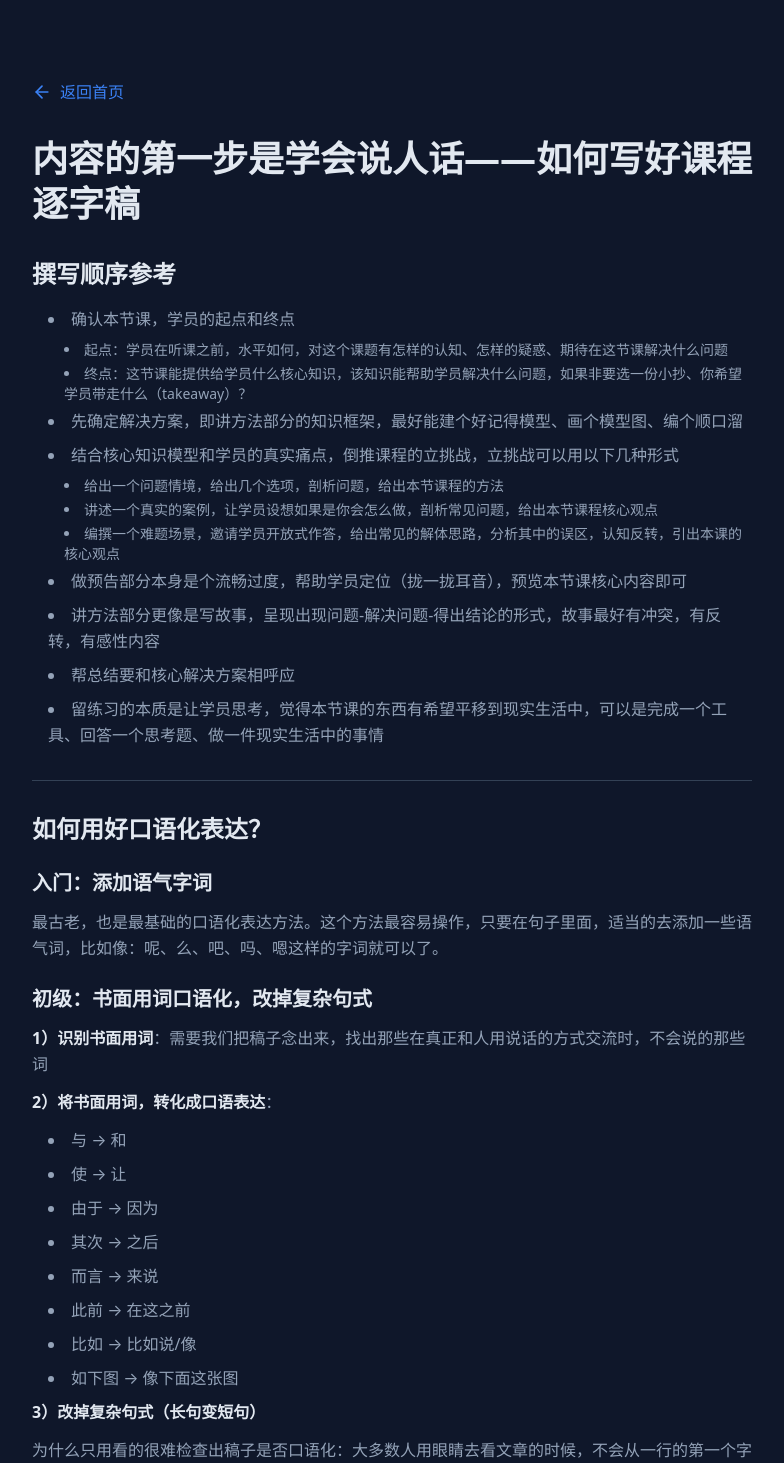
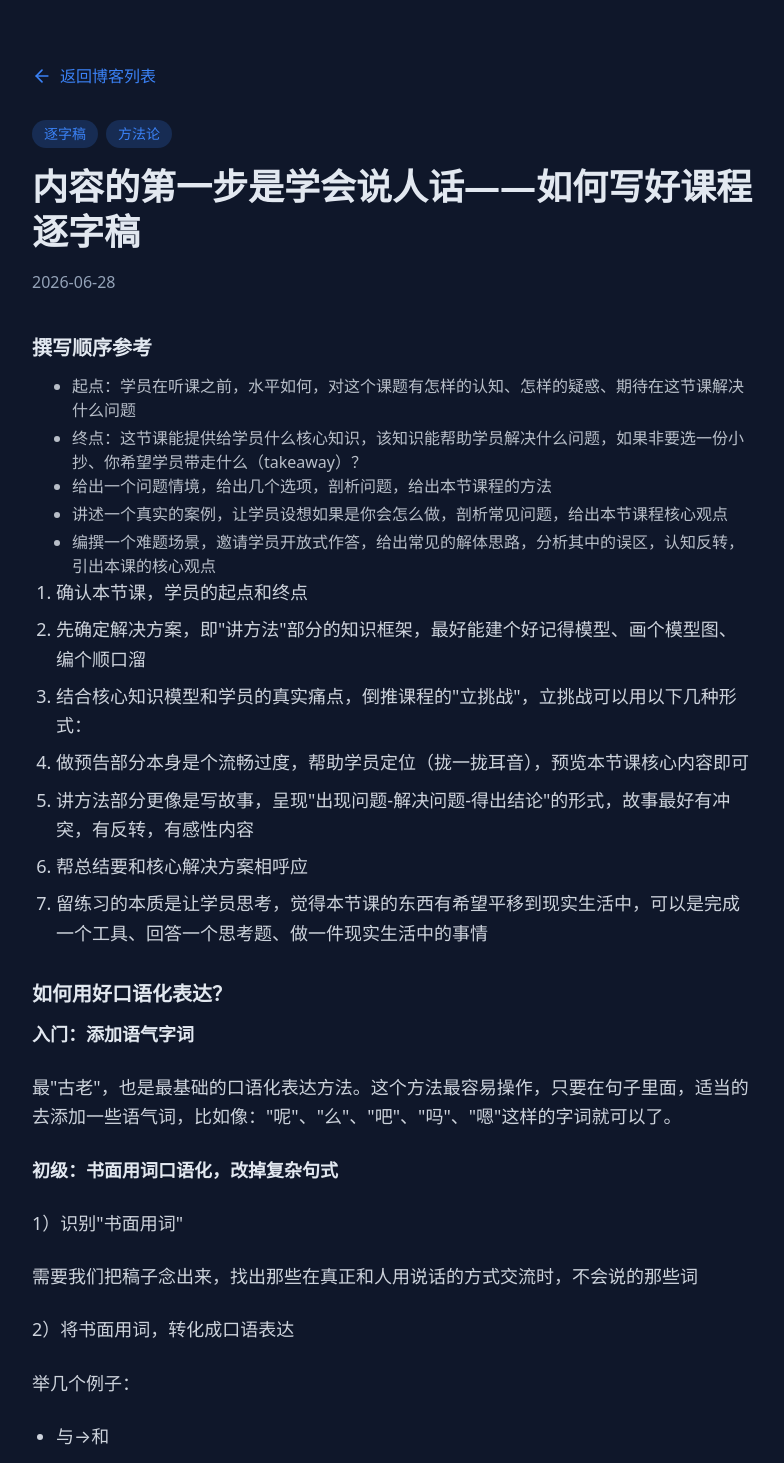
Before and after one commit to xqyclin910-oss/clin-portfolio, a Next.js app: page /blog/how-to-write-script in a window 1280 px wide. Shown: the top 1463 px of the page, without its empty margins (248-1032 px from the left). Built offline with nearby package versions, Linux system fonts and the light colour scheme.

Commit message:
fix: 完整重写两篇博客详情页，添加完整内容+排版样式+配图
Coze-Commit-Type: user
Coze-User-ID: 1132941795395483
Coze-Conversation-ID: 9004599

```diff
--- a/src/app/blog/[slug]/page.tsx
+++ b/src/app/blog/[slug]/page.tsx
@@ -3,54 +3,63 @@ import Link from 'next/link';
 import { ArrowLeft } from 'lucide-react';
 
 // 文章数据
-const articles: Record<string, { title: string; content: string }> = {
+const articles: Record<string, {
+  title: string;
+  date: string;
+  tags: string[];
+  content: string;
+}> = {
   'how-to-write-script': {
     title: '内容的第一步是学会说人话——如何写好课程逐字稿',
+    date: '2026-06-28',
+    tags: ['逐字稿', '方法论'],
     content: `
-## 撰写顺序参考
+### 撰写顺序参考
 
 1. 确认本节课，学员的起点和终点
    - 起点：学员在听课之前，水平如何，对这个课题有怎样的认知、怎样的疑惑、期待在这节课解决什么问题
    - 终点：这节课能提供给学员什么核心知识，该知识能帮助学员解决什么问题，如果非要选一份小抄、你希望学员带走什么（takeaway）？
 
-2. 先确定解决方案，即讲方法部分的知识框架，最好能建个好记得模型、画个模型图、编个顺口溜
+2. 先确定解决方案，即"讲方法"部分的知识框架，最好能建个好记得模型、画个模型图、编个顺口溜
 
-3. 结合核心知识模型和学员的真实痛点，倒推课程的立挑战，立挑战可以用以下几种形式
+3. 结合核心知识模型和学员的真实痛点，倒推课程的"立挑战"，立挑战可以用以下几种形式：
    - 给出一个问题情境，给出几个选项，剖析问题，给出本节课程的方法
    - 讲述一个真实的案例，让学员设想如果是你会怎么做，剖析常见问题，给出本节课程核心观点
    - 编撰一个难题场景，邀请学员开放式作答，给出常见的解体思路，分析其中的误区，认知反转，引出本课的核心观点
 
 4. 做预告部分本身是个流畅过度，帮助学员定位（拢一拢耳音），预览本节课核心内容即可
 
-5. 讲方法部分更像是写故事，呈现出现问题-解决问题-得出结论的形式，故事最好有冲突，有反转，有感性内容
+5. 讲方法部分更像是写故事，呈现"出现问题-解决问题-得出结论"的形式，故事最好有冲突，有反转，有感性内容
 
 6. 帮总结要和核心解决方案相呼应
 
 7. 留练习的本质是让学员思考，觉得本节课的东西有希望平移到现实生活中，可以是完成一个工具、回答一个思考题、做一件现实生活中的事情
 
----
+### 如何用好口语化表达？
 
-## 如何用好口语化表达？
+**入门：添加语气字词**
 
-### 入门：添加语气字词
+最"古老"，也是最基础的口语化表达方法。这个方法最容易操作，只要在句子里面，适当的去添加一些语气词，比如像："呢"、"么"、"吧"、"吗"、"嗯"这样的字词就可以了。
 
-最古老，也是最基础的口语化表达方法。这个方法最容易操作，只要在句子里面，适当的去添加一些语气词，比如像：呢、么、吧、吗、嗯这样的字词就可以了。
+**初级：书面用词口语化，改掉复杂句式**
 
-### 初级：书面用词口语化，改掉复杂句式
+1）识别"书面用词"
 
-**1）识别书面用词**：需要我们把稿子念出来，找出那些在真正和人用说话的方式交流时，不会说的那些词
+需要我们把稿子念出来，找出那些在真正和人用说话的方式交流时，不会说的那些词
 
-**2）将书面用词，转化成口语表达**：
-- 与 → 和
-- 使 → 让
-- 由于 → 因为
-- 其次 → 之后
-- 而言 → 来说
-- 此前 → 在这之前
-- 比如 → 比如说/像
-- 如下图 → 像下面这张图
+2）将书面用词，转化成口语表达
 
-**3）改掉复杂句式（长句变短句）**
+举几个例子：
+- 与→和
+- 使→让
+- 由于→因为
+- 其次→之后
+- 而言→来说
+- 此前→在这之前
+- 比如→比如说/像
+- 如下图→像下面这张图
+
+3）改掉复杂句式（长句变短句）
 
 为什么只用看的很难检查出稿子是否口语化：大多数人用眼睛去看文章的时候，不会从一行的第一个字开始，逐字浏览，而是浏览一个区域的文字。而且在看的时候，有不理解的部分，可以跳过去重新看。因此，当遇到比较长、比较复杂的句子，也能够理解。
 
@@ -59,29 +68,33 @@ const articles: Record<string, { title: string; content: string }> = {
 - 把多层逻辑，改成单层逻辑
 - 删掉没有实际意义的形容词
 
-### 高级：打个好比方
+**高级：打个好比方**
 
-为什么我们打不出好比方？自己真正掌握了解的东西，才能举出恰当的例子。那些自己都模棱两可的内容，基本上就会写术语，跳过举例这个环节。
+为什么我们打不出好比方？
+
+自己真正掌握了解的东西，才能举出恰当的例子。那些自己都模棱两可的内容，基本上就会写术语，跳过举例这个环节。
 
 能否举出恰当的例子，是检查自己知识掌握程度的方法，也是一个判定课程好坏的标准。现在市面上有很多看似很有道理，但实际说的是空话、废话的课程。这些课都有一个特点，要么语焉不详，要么例子牵强。
 
-怎样练习打比方的能力——勤记笔记。遇到好的案例，要像看到500万一样，两眼放光，赶紧给记下来。没事就翻一翻，在遇到类似情况的时候，拿出来用一用。这门手艺是越用越熟练。
+怎样练习打比方的能力——勤记笔记
 
-### 进阶：勾起用户的内心戏
+遇到好的案例，要像看到500万一样，两眼放光，赶紧给记下来。没事就翻一翻，在遇到类似情况的时候，拿出来用一用。这门手艺是越用越熟练。
+
+**进阶：勾起用户的内心戏**
 
 面对面的交流，你有什么问题，老师马上给你解答，在听答案的过程当中，你有什么疑问，也可以马上提出来，老师会接着给你解答。
 
 线上课虽然做不到及时的互动，但是也要让用户感受到，咱们是在有温度的交流。
 
-比如说，我们讲中国生育率创新低，少年比老年人少。这和1990年的日本差不多。听到这，用户心里可能会想，1990年的日本咋了？有什么特点呢？我就应该马上给出答案，那个时候的日本经济，处于长期低迷的状态。
+比如说，我们讲"中国生育率创新低，少年比老年人少。这和1990年的日本差不多。"听到这，用户心里可能会想，1990年的日本咋了？有什么特点呢？我就应该马上给出答案，那个时候的日本经济，处于长期低迷的状态。
 
 那用户可能马上又会想，那中国经济，会不会也因为人口的趋势，重蹈日本的覆辙？我就要在课程里帮用户说出这个问题，再给你一个解答。
 
-除了时刻注意对象感，我们还能：人为制造坡度。其实就是勾起别人的好奇心，以及出人意料的反转。制造悬念，如果有条件再来个反转，效果会更好。
+除了时刻注意对象感，我们还能：人为制造坡度
 
----
+其实就是勾起别人的好奇心，以及出人意料的反转。制造悬念，如果有条件再来个反转，效果会更好。
 
-## 写稿时有哪些技巧可以提高效率？
+### 写稿时有哪些技巧可以提高效率？
 
 - 好的资料来源：首选让Kimi帮忙找，内网找不到外网perplexity找；另外可来自微信生态万字文章、财经报道类网站、研报、得到等平台课程、传播蛙等垂类案例网站、知识星球等经验分享社区、小宇宙等播客、咸鱼可购电子资料
 - 写稿时不要听歌，会严重干扰脑内默念，注意，默念十分十分重要
@@ -90,39 +103,35 @@ const articles: Record<string, { title: string; content: string }> = {
 - 先给模型画个草稿，写后面的内容一眼就可以定位检查
 - 写完要念一遍！写完要念一遍！写完要念一遍！
 
----
+### 什么是"七龙珠"式的结构？能举个例子吗？
 
-## 什么是七龙珠式的结构？能举个例子吗？
+![课程结构](https://images.unsplash.com/photo-1516321318423-f8f5e853d8aa?w=800&h=450&fit=crop)
 
-### 1. 打招呼
+1. **打招呼** — 同学，你好，我是xx老师，本节课xxx
 
-同学，你好，我是xx老师，本节课xxx
+2. **立挑战** — 情景挑战+剖析本质
+   - 所谓挑战，就是主体+目标+约束条件。
+   - 比如你要讲一门课：介绍北京。第一种讲法是按各种领域堆砌，挂一漏万。第二种讲法，就是预设一个挑战：假设一个高中生暑假到北京玩两天，500元预算，希望了解最大化，请设计旅行计划。用户被代入挑战性情境，新知识成了应对挑战的工具，而不是认知负担。
+   - 参考案例：玩赚短视频第2课——假如你有一条带货母婴用品的视频发布在四个平台，抖音点赞300，快手180，小红书25，视频号20，你看出该关注哪个平台吗？
 
-### 2. 立挑战-情景挑战+剖析本质
+3. **做预告** — 本节内容预告
 
-概念解释：所谓挑战，就是主体+目标+约束条件。
+4. **讲方法** — 总结案例中出现的步骤和方法论
+   - 例如："门当户对有钱赚，一选二切三推算"
 
-比如你要讲一门课：介绍北京。
+5. **给小抄** — 给个表或者总结性落地工具
 
-第一种讲法，是按照各种领域，政治、经济、文化、历史、气候、物产、商业，无论怎么介绍，都有挂一漏万之憾。最后，很可能讲成数据和概念的堆砌。
+6. **帮总结** — 课程总结
 
-第二种讲法，就是预设一个挑战。比如，假设一个高中生，暑假要到北京玩两天，有500元预算，他希望对北京城的了解最大化，请你替他设计一个包括食宿游购娱各种因素的旅行计划，并解释为什么。
+7. **留练习** — 练习题或者思考题，大家听完课记得动动手，光听不是你的，有输出才有收获
 
-你看，这个题目中就有了主体、目标和约束条件。用户很容易被代入一个挑战性的情境，新知识成了他应对挑战的工具，而不是需要强行记忆的认知负担。
-
-### 3. 做预告-本节内容预告
-
-### 4. 讲方法-总结案例中出现的步骤&方法论
-
-### 5. 给小抄-给个表或者总结性落地工具（复盘笔记）
-
-### 6. 帮总结-课程总结
-
-### 7. 留练习-练习题或者思考题
+![教学方法](https://images.unsplash.com/photo-1524178232363-1fb2b075b655?w=800&h=450&fit=crop)
 `,
   },
   'staying-steady-amid-trends': {
     title: '在潮流中稳住脚跟',
+    date: '2026-06-28',
+    tags: ['内容设计', '方法论'],
     content: `
 不少课程产品经理，尤其是对财务结果负责的，从项目筛选开始直至产品上架之后，每天都会被几个问题笼罩：
 
@@ -133,11 +142,9 @@ const articles: Record<string, { title: string; content: string }> = {
 
 我们总觉得有个"大势所趋"，什么"历史的洪流滚滚向前"，总觉得历史有一个方向，有一个终点，历史上发生的事情总有其最终的意义，这个看上去很像经验论，但实际上是我们拿着结果去解释过程。经济发展并非线性连续和自然发生的，它没有"大势所趋"。
 
----
+### 创新的五种范式
 
-![潮流趋势](https://images.unsplash.com/photo-1551288049-bebda4e38f71?w=800&h=400&fit=crop)
-
-### 创新的五种范式
+![创新趋势](https://images.unsplash.com/photo-1551288049-bebda4e38f71?w=800&h=450&fit=crop)
 
 实际上真正能够带来经济发展的创新一共有五种范式：
 
@@ -151,15 +158,13 @@ const articles: Record<string, { title: string; content: string }> = {
 
 ### 问题树：从客户出发的内容设计
 
-这时候客户的**"问题树"**就非常重要，它总是起始于客户的一个核心目标或者说待解决的问题，从而延伸出一堆因果关系导致的细分问题，我们就是要找到当前解答这些问题的最好资源。
+这时候客户的"问题树"就非常重要，它总是起始于客户的一个核心目标或者说待解决的问题，从而延伸出一堆因果关系导致的细分问题，我们就是要找到当前解答这些问题的最好资源。
 
 不过很多时候太新的事物，亲历的人自己都没仔细想过事情的发展脉络，那我们又怎么知道要如何选取并且定制内容？
 
----
+### 学科体系兜底
 
-![知识体系](https://images.unsplash.com/photo-1507842219432-e47d545a9902?w=800&h=400&fit=crop)
-
-### 学科体系兜底
+![知识体系](https://images.unsplash.com/photo-1507842219432-e47d545a9902?w=800&h=450&fit=crop)
 
 学科会为我们兜底：
 
@@ -212,6 +217,198 @@ export async function generateMetadata({ params }: { params: Promise<{ slug: str
   };
 }
 
+// 渲染文章内容的组件
+function ArticleContent({ content: rawContent }: { content: string }) {
+  // 处理图片标记
+  const processImage = (line: string) => {
+    const imageMatch = line.match(/!\[(.*?)\]\((.*?)\)/);
+    if (imageMatch) {
+      const alt = imageMatch[1];
+      const src = imageMatch[2];
+      return (
+        <figure key={src} className="my-8">
+          <img
+            src={src}
+            alt={alt}
+            className="w-full rounded-lg shadow-lg"
+            loading="lazy"
+          />
+        </figure>
+      );
+    }
+    return null;
+  };
+
+  const lines = rawContent.split('\n');
+  const elements: React.ReactNode[] = [];
+  let currentParagraph: string[] = [];
+  let currentList: { items: string[]; ordered: boolean } | null = null;
+  let inSubList = false;
+  let subListItems: string[] = [];
+
+  const flushParagraph = () => {
+    if (currentParagraph.length > 0) {
+      const text = currentParagraph.join('\n').trim();
+      if (text) {
+        // 处理粗体
+        const parts = text.split(/\*\*(.*?)\*\*/);
+        elements.push(
+          <p key={`p-${elements.length}`} className="text-lg leading-relaxed mb-6 text-foreground/90">
+            {parts.map((part, i) =>
+              i % 2 === 1 ? (
+                <strong key={i} className="font-semibold text-foreground">{part}</strong>
+              ) : (
+                part
+              )
+            )}
+          </p>
+        );
+      }
+      currentParagraph = [];
+    }
+  };
+
+  const flushList = () => {
+    if (currentList) {
+      const ListTag = currentList.ordered ? 'ol' : 'ul';
+      elements.push(
+        <ListTag key={`list-${elements.length}`} className={`ml-6 space-y-2 ${currentList.ordered ? 'list-decimal' : 'list-disc'}`}>
+          {currentList.items.map((item, idx) => (
+            <li key={idx} className="text-lg leading-relaxed text-foreground/90">{item}</li>
+          ))}
+        </ListTag>
+      );
+      currentList = null;
+    }
+  };
+
+  const flushSubList = () => {
+    if (subListItems.length > 0) {
+      elements.push(
+        <ul key={`sublist-${elements.length}`} className="ml-10 space-y-1 list-disc text-base text-foreground/80">
+          {subListItems.map((item, idx) => (
+            <li key={idx}>{item}</li>
+          ))}
+        </ul>
+      );
+      subListItems = [];
+      inSubList = false;
+    }
+  };
+
+  for (let i = 0; i < lines.length; i++) {
+    const line = lines[i];
+
+    // 处理图片
+    const imageElement = processImage(line);
+    if (imageElement) {
+      flushParagraph();
+      flushList();
+      flushSubList();
+      elements.push(imageElement);
+      continue;
+    }
+
+    // 处理引用块
+    if (line.startsWith('> ')) {
+      flushParagraph();
+      flushList();
+      flushSubList();
+      const quoteText = line.replace(/^> /, '').replace(/\*\*(.*?)\*\*/g, '<strong>$1</strong>');
+      elements.push(
+        <blockquote key={`quote-${elements.length}`} className="border-l-4 border-primary bg-primary/10 pl-4 py-3 my-6 italic">
+          <p className="text-lg leading-relaxed text-foreground/90">{quoteText.split('<strong>').map((part, idx) => {
+            if (part.includes('</strong>')) {
+              const [bold, rest] = part.split('</strong>');
+              return [<strong key={idx} className="font-semibold">{bold}</strong>, rest];
+            }
+            return part;
+          })}</p>
+        </blockquote>
+      );
+      continue;
+    }
+
+    // 处理三级标题
+    if (line.startsWith('### ')) {
+      flushParagraph();
+      flushList();
+      flushSubList();
+      elements.push(
+        <h3 key={`h3-${elements.length}`} className="text-xl font-semibold mt-8 mb-3 text-foreground">
+          {line.replace('### ', '')}
+        </h3>
+      );
+      continue;
+    }
+
+    // 处理二级标题
+    if (line.startsWith('## ')) {
+      flushParagraph();
+      flushList();
+      flushSubList();
+      elements.push(
+        <h2 key={`h2-${elements.length}`} className="text-2xl font-bold mt-12 mb-4 text-foreground">
+          {line.replace('## ', '')}
+        </h2>
+      );
+      continue;
+    }
+
+    // 处理空行
+    if (line.trim() === '') {
+      flushParagraph();
+      continue;
+    }
+
+    // 处理子列表（缩进的列表项）
+    if (line.startsWith('   - ') || line.match(/^   \d+\.\s/)) {
+      const item = line.replace(/^   -\s/, '').replace(/^   \d+\.\s/, '');
+      subListItems.push(item);
+      inSubList = true;
+      continue;
+    }
+
+    // 处理有序列表
+    if (line.match(/^\d+\.\s/)) {
+      flushParagraph();
+      flushSubList();
+      if (!currentList || !currentList.ordered) {
+        flushList();
+        currentList = { items: [], ordered: true };
+      }
+      const item = line.replace(/^\d+\.\s/, '');
+      currentList.items.push(item);
+      continue;
+    }
+
+    // 处理无序列表
+    if (line.startsWith('- ')) {
+      flushParagraph();
+      flushSubList();
+      if (!currentList || currentList.ordered) {
+        flushList();
+        currentList = { items: [], ordered: false };
+      }
+      const item = line.replace(/^-\s/, '');
+      currentList.items.push(item);
+      continue;
+    }
+
+    // 普通段落
+    flushList();
+    flushSubList();
+    currentParagraph.push(line);
+  }
+
+  // 处理最后的内容
+  flushParagraph();
+  flushList();
+  flushSubList();
+
+  return <>{elements}</>;
+}
+
 // 博客详情页组件
 export default async function BlogPage({ params }: { params: Promise<{ slug: string }> }) {
   const { slug } = await params;
@@ -235,7 +432,7 @@ export default async function BlogPage({ params }: { params: Promise<{ slug: str
   }
 
   return (
-    <div className="min-h-screen bg-background py-12 md:py-20">
+    <div className="min-h-screen bg-background py-12 md:py-16">
       <div className="max-w-3xl mx-auto px-6">
         {/* 返回按钮 */}
         <Link
@@ -243,91 +440,45 @@ export default async function BlogPage({ params }: { params: Promise<{ slug: str
           className="inline-flex items-center gap-2 text-primary hover:text-primary/80 mb-8 transition-colors"
         >
           <ArrowLeft className="w-5 h-5" />
-          <span className="text-base font-medium">返回首页</span>
+          <span className="text-base font-medium">返回博客列表</span>
         </Link>
 
-        {/* 文章标题 */}
-        <h1 className="text-2xl md:text-3xl lg:text-4xl font-bold text-foreground mb-8 leading-tight">
-          {article.title}
-        </h1>
+        {/* 文章头部 */}
+        <header className="mb-10">
+          {/* 标签 */}
+          <div className="flex gap-2 mb-4">
+            {article.tags.map((tag, index) => (
+              <span
+                key={index}
+                className="px-3 py-1 rounded-full bg-primary/20 text-primary text-sm font-medium"
+              >
+                {tag}
+              </span>
+            ))}
+          </div>
+
+          {/* 标题 */}
+          <h1 className="text-3xl md:text-4xl font-bold text-foreground mb-4 leading-tight">
+            {article.title}
+          </h1>
+
+          {/* 日期 */}
+          <p className="text-muted-foreground">{article.date}</p>
+        </header>
 
         {/* 文章内容 */}
-        <article className="prose prose-lg prose-invert max-w-none">
-          <div className="text-foreground/90 leading-relaxed space-y-6">
-            {article.content.split('\n').map((line, index) => {
-              // 处理标题
-              if (line.startsWith('## ')) {
-                return (
-                  <h2 key={index} className="text-xl md:text-2xl font-bold text-foreground mt-8 mb-4">
-                    {line.replace('## ', '')}
-                  </h2>
-                );
-              }
-              if (line.startsWith('### ')) {
-                return (
-                  <h3 key={index} className="text-lg md:text-xl font-semibold text-foreground mt-6 mb-3">
-                    {line.replace('### ', '')}
-                  </h3>
-                );
-              }
-              // 处理分隔线
-              if (line.trim() === '---') {
-                return (
-                  <hr key={index} className="border-border my-8" />
-                );
-              }
-              // 处理列表项
-              if (line.startsWith('- ') || line.match(/^\d+\.\s/)) {
-                return (
-                  <li key={index} className="text-muted-foreground ml-4 mb-2">
-                    {line.replace(/^-\s/, '').replace(/^\d+\.\s/, '')}
-                  </li>
-                );
-              }
-              // 处理缩进内容（子列表）
-              if (line.startsWith('   - ') || line.startsWith('   ')) {
-                return (
-                  <li key={index} className="text-muted-foreground ml-8 mb-1 text-sm">
-                    {line.replace(/^   -\s/, '').replace(/^   /, '')}
-                  </li>
-                );
-              }
-              // 处理粗体文本
-              if (line.includes('**')) {
-                const parts = line.split(/\*\*(.*?)\*\*/);
-                return (
-                  <p key={index} className="text-muted-foreground mb-3">
-                    {parts.map((part, i) =>
-                      i % 2 === 1 ? (
-                        <strong key={i} className="text-foreground font-semibold">{part}</strong>
-                      ) : (
-                        part
-                      )
-                    )}
-                  </p>
-                );
-              }
-              // 处理普通段落
-              if (line.trim() && !line.startsWith('#')) {
-                return (
-                  <p key={index} className="text-muted-foreground mb-4 leading-relaxed">
-                    {line}
-                  </p>
-                );
-              }
-              return null;
-            })}
-          </div>
+        <article className="prose prose-lg max-w-none">
+          <ArticleContent content={article.content} />
         </article>
 
         {/* 底部返回按钮 */}
-        <div className="mt-12 pt-8 border-t border-border">
+        <div className="mt-16 pt-8 border-t border-border">
           <Link
             href="/"
-            className="inline-flex items-center gap-2 text-primary hover:text-primary/80 transition-colors"
+            className="inline-flex items-center gap-2 px-6 py-3 rounded-full bg-primary text-foreground font-medium hover:bg-primary/90 transition-colors"
           >
             <ArrowLeft className="w-5 h-5" />
-            <span className="text-base font-medium">返回首页</span>
+            <span className="text-base">返回博客列表</span>
           </Link>
         </div>
       </div>
```
